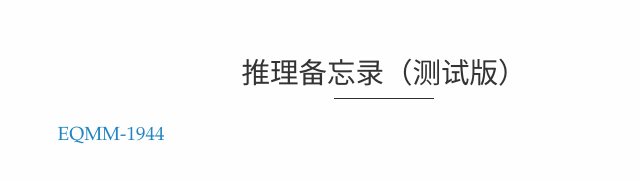
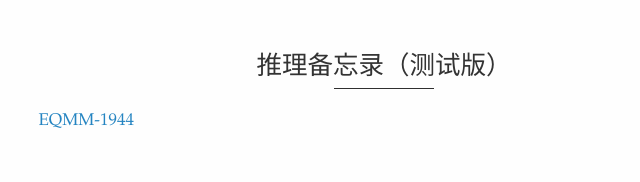
Before and after one commit to lastlogician/memo, a plain HTML site: page index.html in a window 768 px wide. Shown: the whole page, without its empty margins (0-640 px from the left). Drawn offline with Linux system fonts and the light colour scheme.

Commit message:
Update style.css

```diff
--- a/style.css
+++ b/style.css
@@ -1,13 +1,19 @@
-@media screen and (max-width: 1170px) {
+@media screen and (max-width: 768px) {
+  html {
+	font-size: 17px;
+    width: 90%;
+  }
+}
+@media screen and (min-width: 768px) and (max-width: 1170){
   html {
 	font-size: 19px;
-    width: 85%;
+    width: 77%;
   }
 }
 @media screen and (min-width: 1171px){
   html {
 	font-size: 19px;
-    width: 60%;
+    width: 65%;
   }
 }
 
```
